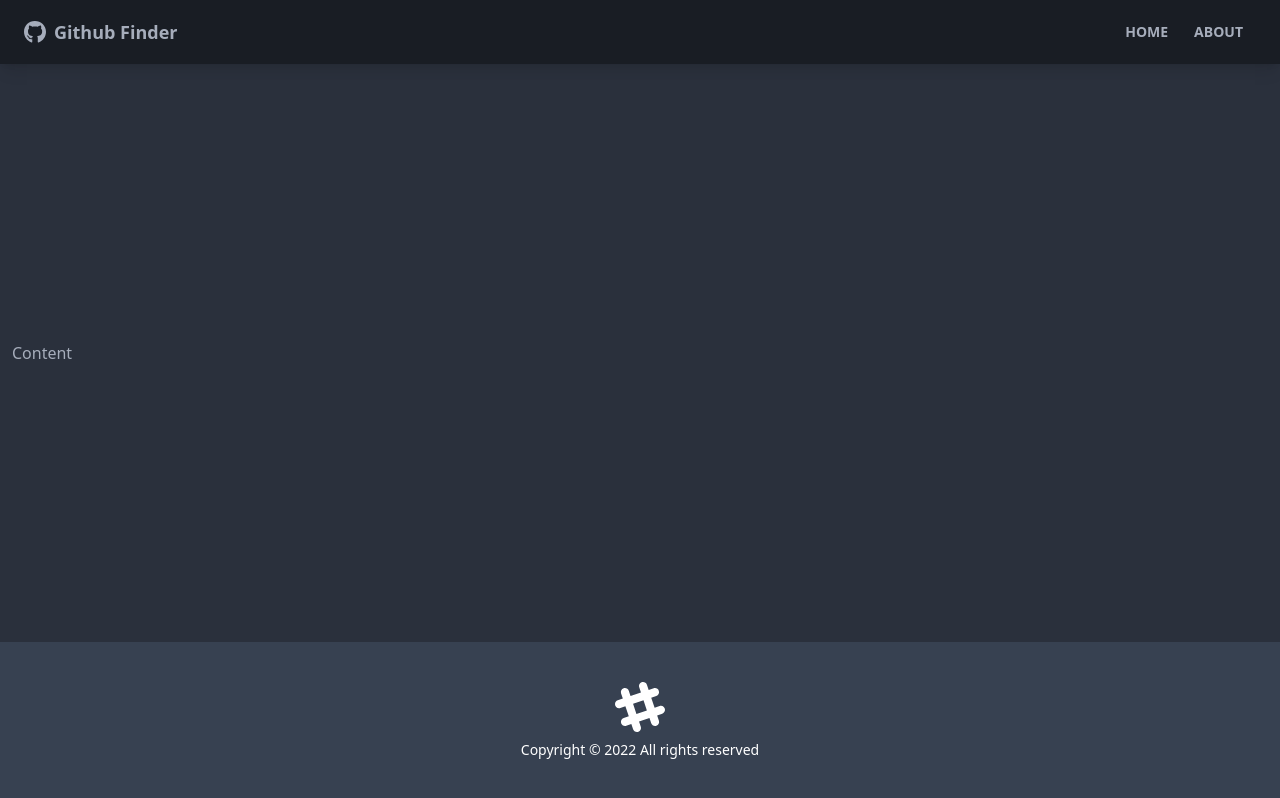
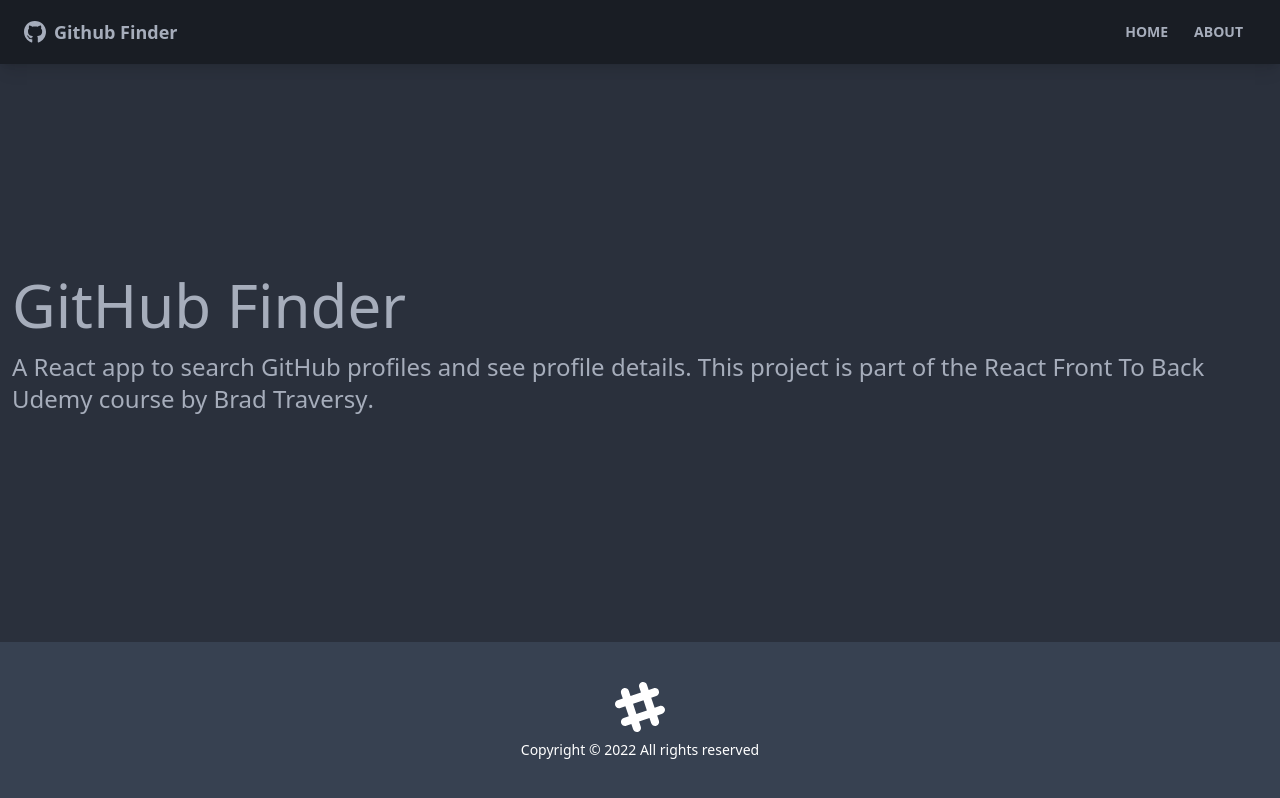
Before and after one commit to thejasonxie/GitHub-Finder, a React (Create React App) app: page /about in a window 1280 px wide. Built offline with nearby package versions, Linux system fonts and the light colour scheme.

Commit message:
Added pages and implemented routes

```diff
--- a/src/App.js
+++ b/src/App.js
@@ -1,13 +1,23 @@
-import { BrowserRouter as Router, Route} from "react-router-dom";
+import { BrowserRouter as Router, Routes, Route} from "react-router-dom";
 import Navbar from "./components/layout/Navbar";
 import Footer from "./components/layout/Footer";
+import Home from "./pages/Home";
+import About from "./pages/About";
+import NotFound from './pages/NotFound';
 
 function App() {
   return (
     <Router>
       <div className="flex flex-col justify-between h-screen">
         <Navbar />
-        <main className='container mx-auto px-3 pb-12'>Content</main>
+        <main className='container mx-auto px-3 pb-12'>
+          <Routes>
+            <Route path='/' element={<Home />} />
+            <Route path='/about' element={<About />} />
+            <Route path='/notfound' element={<NotFound />} />
+            <Route path='/*' element={<NotFound />} />
+          </Routes>
+        </main>
         <Footer />
       </div>
     </Router>
--- /dev/null
+++ b/src/pages/About.jsx
@@ -0,0 +1,22 @@
+function About() {
+    return (
+        <>
+            <h1 className="text-6xl mb-4">GitHub Finder</h1>
+            <p className='mb-4 text-2xl font-light'>
+                A React app to search GitHub profiles and see profile details. This
+                project is part of the
+                <a href='https://www.udemy.com/course/modern-react-front-to-back/'>
+                {' '}
+                React Front To Back
+                </a>{' '}
+                Udemy course by
+                <strong>
+                <a href='https://traversymedia.com'> Brad Traversy</a>
+                </strong>
+                .
+            </p>
+        </>
+    )
+}
+
+export default About
--- /dev/null
+++ b/src/pages/Home.jsx
@@ -0,0 +1,9 @@
+function Home() {
+  return (
+      <div>
+        <h1 className="text-6xl">Welcome</h1>
+      </div>
+  )
+}
+
+export default Home
--- /dev/null
+++ b/src/pages/NotFound.jsx
@@ -0,0 +1,20 @@
+import { FaHome } from 'react-icons/fa'
+import { Link } from 'react-router-dom'
+
+function NotFound() {
+  return (
+    <div className='hero'>
+      <div className='text-center hero-content'>
+        <div className='max-w-lg'>
+          <h1 className='text-8xl font-bold mb-8'>Oops!</h1>
+          <p className='text-5xl mb-8'>404 - Page Not Found!</p>
+          <Link className='btn btn-primary btn-lg' to='/'>
+            <FaHome className='mr-2' />
+            Back To Home
+          </Link>
+        </div>
+      </div>
+    </div>
+  )
+}
+export default NotFound
```
